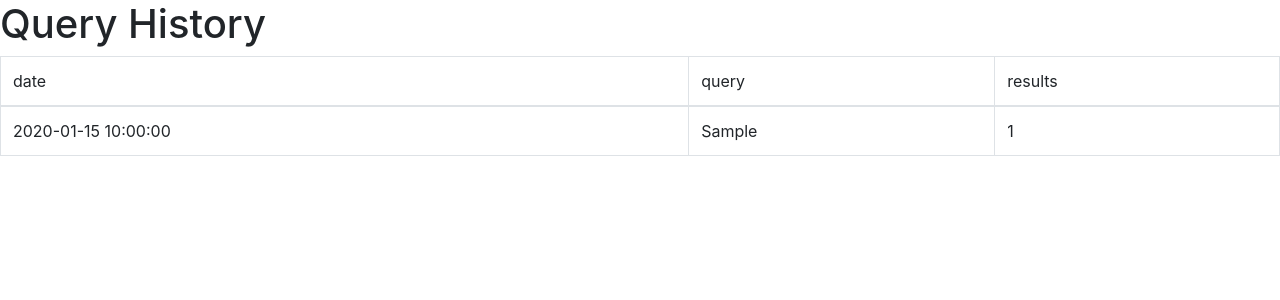
After one commit to nherbaut/scholar.miage.dev, a Flask app: page /history in a window 1280 px wide. The commit adds this page. Shown: the top 300 px of the page. Run offline with Flask 2, Linux system fonts and the light colour scheme; tables that the repository leaves empty hold one stand-in row (values such as "Sample post"); some libraries are stand-ins or nearby versions.

Commit message:
added query history and improve UI

```diff
--- a/app/app/main.py
+++ b/app/app/main.py
@@ -5,13 +5,44 @@ import os
 import urllib
 from flask_socketio import SocketIO, emit, send
 import re
+import datetime
+
+from flask_sqlalchemy import SQLAlchemy
+
+
+class Config(object):
+    SQLALCHEMY_DATABASE_URI = os.environ.get("SQLALCHEMY_DATABASE_URI", "sqlite:///:memory")
+    DEVELOPMENT = False
+    DEBUG = False  # some Flask specific configs
+    SECRET_KEY = 'EMNS2606!'
+    SQLALCHEMY_ECHO = False
+    SQLALCHEMY_TRACK_MODIFICATIONS = False
+
 
 app = Flask(__name__)
+API_KEY = os.environ["API_KEY"]
+SCPUS_BACKEND = f'https://api.elsevier.com/content/search/scopus?start=%d&count=%d&query=%s&apiKey={API_KEY}'
+db = None
+app.config.from_object(Config())
 socketio = SocketIO(app)
 socketio.init_app(app, cors_allowed_origins="*")
-API_KEY = os.environ["API_KEY"]
+socketio.run(app, host="0.0.0.0")
+db = SQLAlchemy(app)
+app.config['SECRET_KEY'] = 'secret!'
+print(f"Using API_KEY={API_KEY}")
 
-SCPUS_BACKEND = f'https://api.elsevier.com/content/search/scopus?start=%d&count=%d&query=%s&apiKey={API_KEY}'
+
+class ScpusRequest(db.Model):
+    __tablename = "history"
+    id = db.Column(db.Integer, primary_key=True)
+    query = db.Column(db.String(2048))
+    ip = db.Column(db.String(64), default="0.0.0.0")
+    count = db.Column(db.Integer, default=-1)
+    timestamp = db.Column(db.DateTime, default=datetime.datetime.utcnow)
+    fetched = db.Column(db.Boolean)
+
+
+db.create_all()
 
 
 @app.route("/robots.txt")
@@ -22,8 +53,14 @@ Disallow: /"""
 
 @app.route('/')
 @app.route('/home')
-def hello_world():
+def home():
     return render_template('index.html')
+
+
+@app.route('/history',methods=["GET"])
+def history():
+    queries=db.session.query(ScpusRequest).limit(100)
+    return render_template('history.html',queries=queries)
 
 
 @app.route('/snowball', methods=["GET"])
@@ -80,7 +117,14 @@ def handle_message(data):
 
 @socketio.on('count')
 def handle_count(json_data):
-    emit("count", count_results_for_query(json_data["query"]))
+    count = count_results_for_query(json_data["query"])
+
+    n = ScpusRequest(query=json_data["query"], ip="0.0.0.0", count=count, fetched=False)
+
+    db.session.add(n)
+    db.session.commit()
+
+    emit("count", count)
 
 
 @socketio.on('get_dois')
@@ -93,6 +137,4 @@ def handle_get_dois(json_data):
 
 
 if __name__ == '__main__':
-    app.config['SECRET_KEY'] = 'secret!'
-    print(f"Using API_KEY={API_KEY}")
-    socketio.run(app, host="0.0.0.0")
+    pass
--- /dev/null
+++ b/app/app/templates/history.html
@@ -0,0 +1,26 @@
+<!DOCTYPE html>
+<html lang="en">
+<head>
+    <meta charset="UTF-8">
+      <link rel="stylesheet" href="https://maxcdn.bootstrapcdn.com/bootstrap/4.0.0/css/bootstrap.min.css"
+          integrity="sha384-Gn5384xqQ1aoWXA+058RXPxPg6fy4IWvTNh0E263XmFcJlSAwiGgFAW/dAiS6JXm" crossorigin="anonymous">
+    <title>Query History</title>
+</head>
+<body>
+<h1>Query History</h1>
+<table class="table table-bordered table-hover">
+    <thead>
+    <td>date</td>
+    <td>query</td>
+    <td>results</td>
+    </thead>
+    {% for query in queries %}
+        <tr>
+        <td>{{ query.timestamp }}</td>
+        <td>{{ query.query }}</td>
+        <td>{{ query.count }}</td>
+        </tr>
+    {% endfor %}
+</table>
+</body>
+</html>
--- a/requirements.txt
+++ b/requirements.txt
@@ -1,3 +1,5 @@
 Flask==1.1.2
 requests==2.25.1
 Flask-SocketIO==5.0.1
+mysqlclient==2.0.3
+Flask-SQLAlchemy==2.5.1
```
Also changed, not shown: app/app/templates/index.html (+11 -6 lines).
